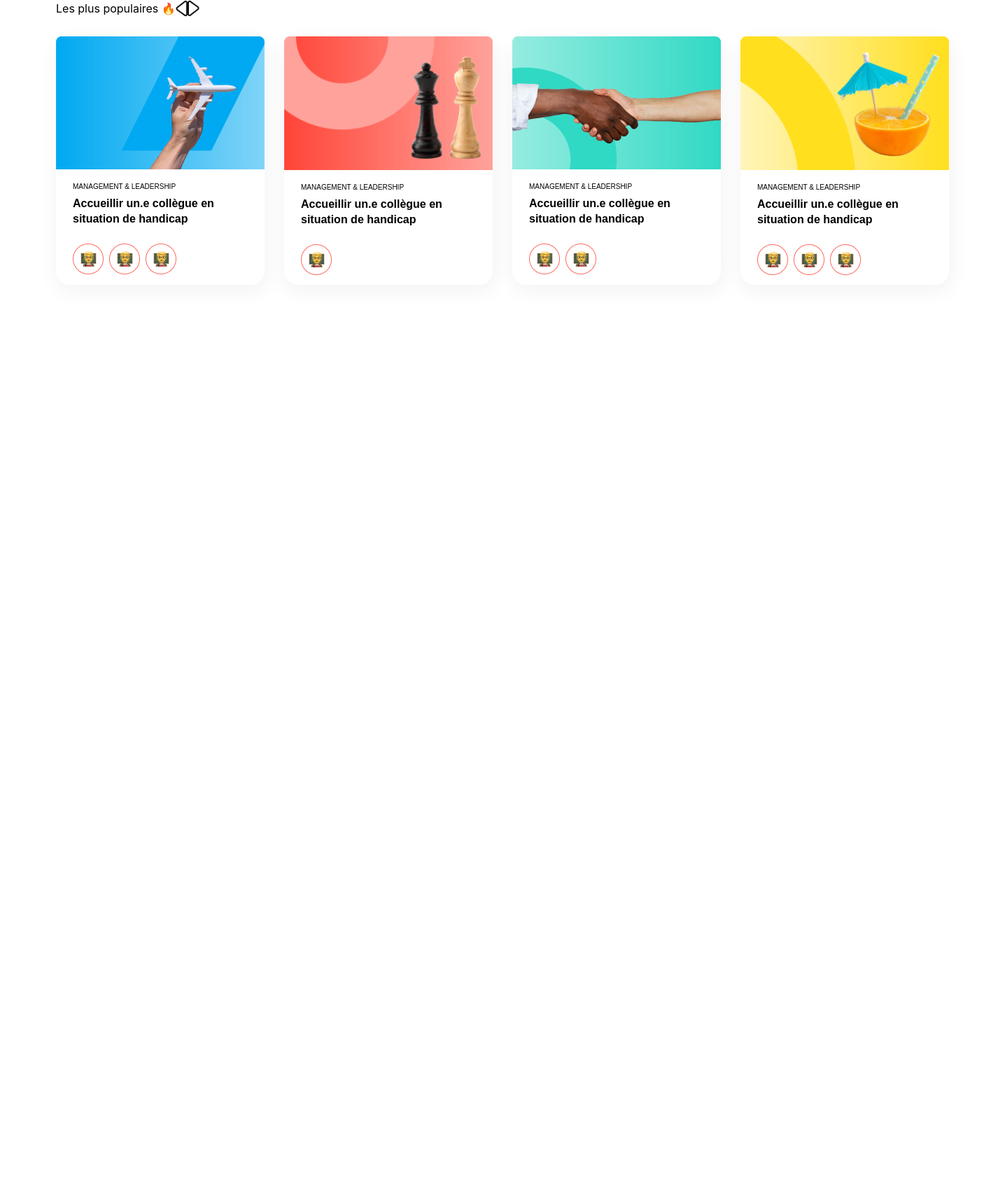
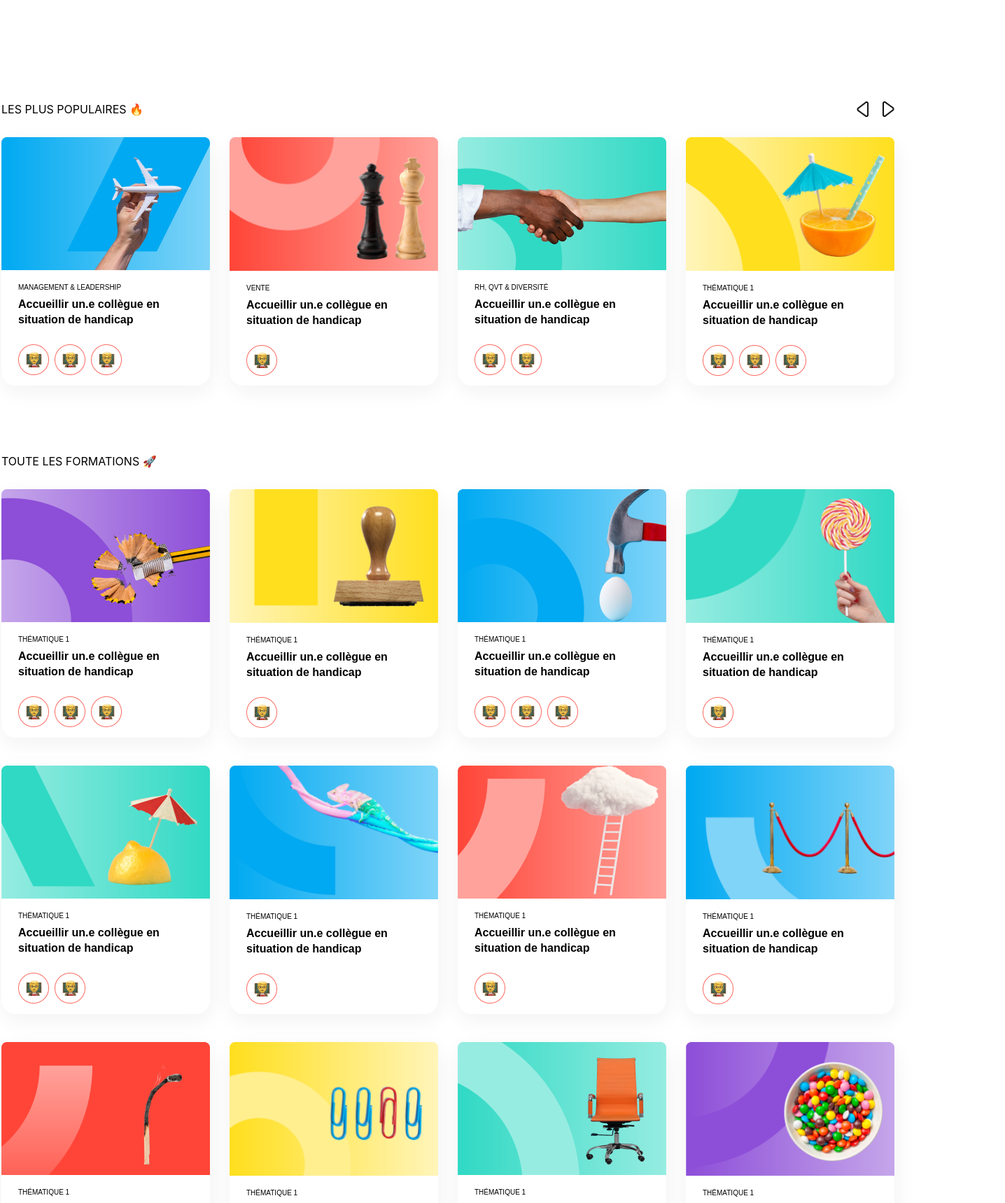
Before and after one commit to IIM-Coding-Digital-Innovation/framework-front-end-a2dw2-bekrarchouche_bucspun, a Vue app: page / in a window 1280 px wide. Shown: the top 1719 px of the page at 70% size, 1436 px wide, since content can reach past the window. Before the commit the page ends 800 px from the top, so only its background shows below. Built offline with nearby package versions, Linux system fonts and the light colour scheme.

Commit message:
:art: Main page

```diff
--- a/src/App.vue
+++ b/src/App.vue
@@ -9,16 +9,14 @@ import Card from "./components/Card.vue";
 <template>
 
 
-  <!-- MAIN  -->
+  <!--  MAIN  -->
 
-
-
-  <div class="w-container flex">
-      <div class="flex gap-7 justify-center px-20 flex-col">
-
-          <div class="flex ">
-            <h1 class="">Les plus populaires 🔥</h1>
-            <div class="flex">
+  <!--  CARD-ROW  -->
+  <div class="flex justify-center">
+      <div class="flex gap-7 justify-center flex-col px-20">
+          <div class="flex justify-between mt-36">
+            <h1 class="uppercase">Les plus populaires 🔥</h1>
+            <div class="flex gap-x-5">
               <img class="h-hDirection w-wDirection" src="img/left.png">
               <img class="h-hDirection w-wDirection" src="img/right.png">
             </div>
@@ -26,27 +24,79 @@ import Card from "./components/Card.vue";
           <div class="flex gap-7 justify-center">
             <Card class="w-wCard h-hCard" img="img/intersect.png" title="management & leadership"
                   subTitle="Accueillir un.e collègue en situation de handicap" emoji="img/emoji.png" val="+++" />
-            <Card class="w-wCard h-hCard" img="img/intersect2.png" title="management & leadership"
+            <Card class="w-wCard h-hCard" img="img/intersect2.png" title="vente"
                   subTitle="Accueillir un.e collègue en situation de handicap" emoji="img/emoji.png" val="+" />
-            <Card class="w-wCard h-hCard" img="img/intersect3.png" title="management & leadership"
+            <Card class="w-wCard h-hCard" img="img/intersect3.png" title="rh, qvt & diversité"
                   subTitle="Accueillir un.e collègue en situation de handicap" emoji="img/emoji.png" val="++" />
-            <Card class="w-wCard h-hCard" img="img/intersect4.png" title="management & leadership"
+            <Card class="w-wCard h-hCard" img="img/intersect4.png" title="thématique 1"
                   subTitle="Accueillir un.e collègue en situation de handicap" emoji="img/emoji.png" val="+++" />
           </div>
-        </div>
 
       </div>
+  </div>
+  <!--  CARD-ROW  -->
+
+  <!--  CARD-ROW 2  -->
+  <div class="flex justify-center">
+    <div class="flex gap-7 justify-center flex-col px-20">
+      <div class="flex ">
+        <h1 class="uppercase mt-24">toute les formations 🚀</h1>
+      </div>
+      <div class="flex gap-7 justify-center">
+        <Card class="w-wCard h-hCard" img="img/intersect5.png" title="thématique 1"
+              subTitle="Accueillir un.e collègue en situation de handicap" emoji="img/emoji.png" val="+++" />
+        <Card class="w-wCard h-hCard" img="img/intersect6.png" title="thématique 1"
+              subTitle="Accueillir un.e collègue en situation de handicap" emoji="img/emoji.png" val="+" />
+        <Card class="w-wCard h-hCard" img="img/intersect7.png" title="thématique 1"
+              subTitle="Accueillir un.e collègue en situation de handicap" emoji="img/emoji.png" val="+++" />
+        <Card class="w-wCard h-hCard" img="img/intersect8.png" title="thématique 1"
+              subTitle="Accueillir un.e collègue en situation de handicap" emoji="img/emoji.png" val="+" />
+      </div>
+    </div>
+  </div>
+  <!--  CARD-ROW 2  -->
+
+  <!--  CARD-ROW 3  -->
+  <div class="flex justify-center mt-10">
+    <div class="flex gap-7 justify-center flex-col px-20">
+      <div class="flex gap-7 justify-center">
+        <Card class="w-wCard h-hCard" img="img/intersect9.png" title="thématique 1"
+              subTitle="Accueillir un.e collègue en situation de handicap" emoji="img/emoji.png" val="++" />
+        <Card class="w-wCard h-hCard" img="img/intersect10.png" title="thématique 1"
+              subTitle="Accueillir un.e collègue en situation de handicap" emoji="img/emoji.png" val="+" />
+        <Card class="w-wCard h-hCard" img="img/intersect11.png" title="thématique 1"
+              subTitle="Accueillir un.e collègue en situation de handicap" emoji="img/emoji.png" val="+" />
+        <Card class="w-wCard h-hCard" img="img/intersect12.png" title="thématique 1"
+              subTitle="Accueillir un.e collègue en situation de handicap" emoji="img/emoji.png" val="+" />
+      </div>
+    </div>
+  </div>
+  <!--  CARD-ROW 3  -->
+
+  <!--  CARD-ROW 4  -->
+  <div class="flex justify-center mt-10">
+    <div class="flex gap-7 justify-center flex-col px-20">
+      <div class="flex gap-7 justify-center">
+        <Card class="w-wCard h-hCard" img="img/intersect13.png" title="thématique 1"
+              subTitle="Accueillir un.e collègue en situation de handicap" emoji="img/emoji.png" val="++" />
+        <Card class="w-wCard h-hCard" img="img/intersect14.png" title="thématique 1"
+              subTitle="Accueillir un.e collègue en situation de handicap" emoji="img/emoji.png" val="+" />
+        <Card class="w-wCard h-hCard" img="img/intersect15.png" title="thématique 1"
+              subTitle="Accueillir un.e collègue en situation de handicap" emoji="img/emoji.png" val="+" />
+        <Card class="w-wCard h-hCard" img="img/intersect16.png" title="thématique 1"
+              subTitle="Accueillir un.e collègue en situation de handicap" emoji="img/emoji.png" val="+" />
+      </div>
+    </div>
+  </div>
+  <!--  CARD-ROW 4  -->
 
 
-
-
-
-
-
-  <!-- MAIN  -->
+  <!--  MAIN  -->
 
 </template>
 
 <style scoped>
 
+
+
 </style>
```
